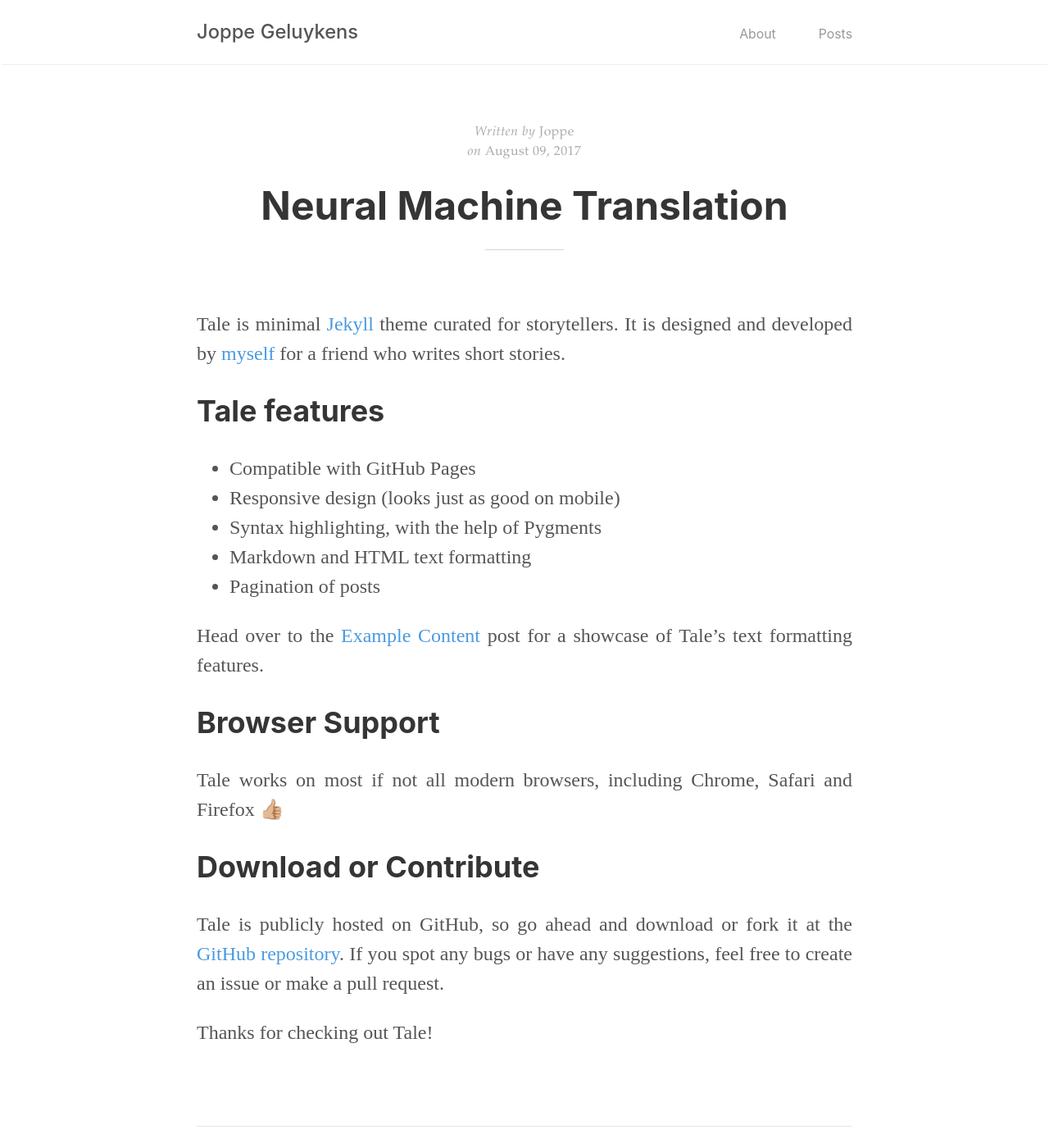
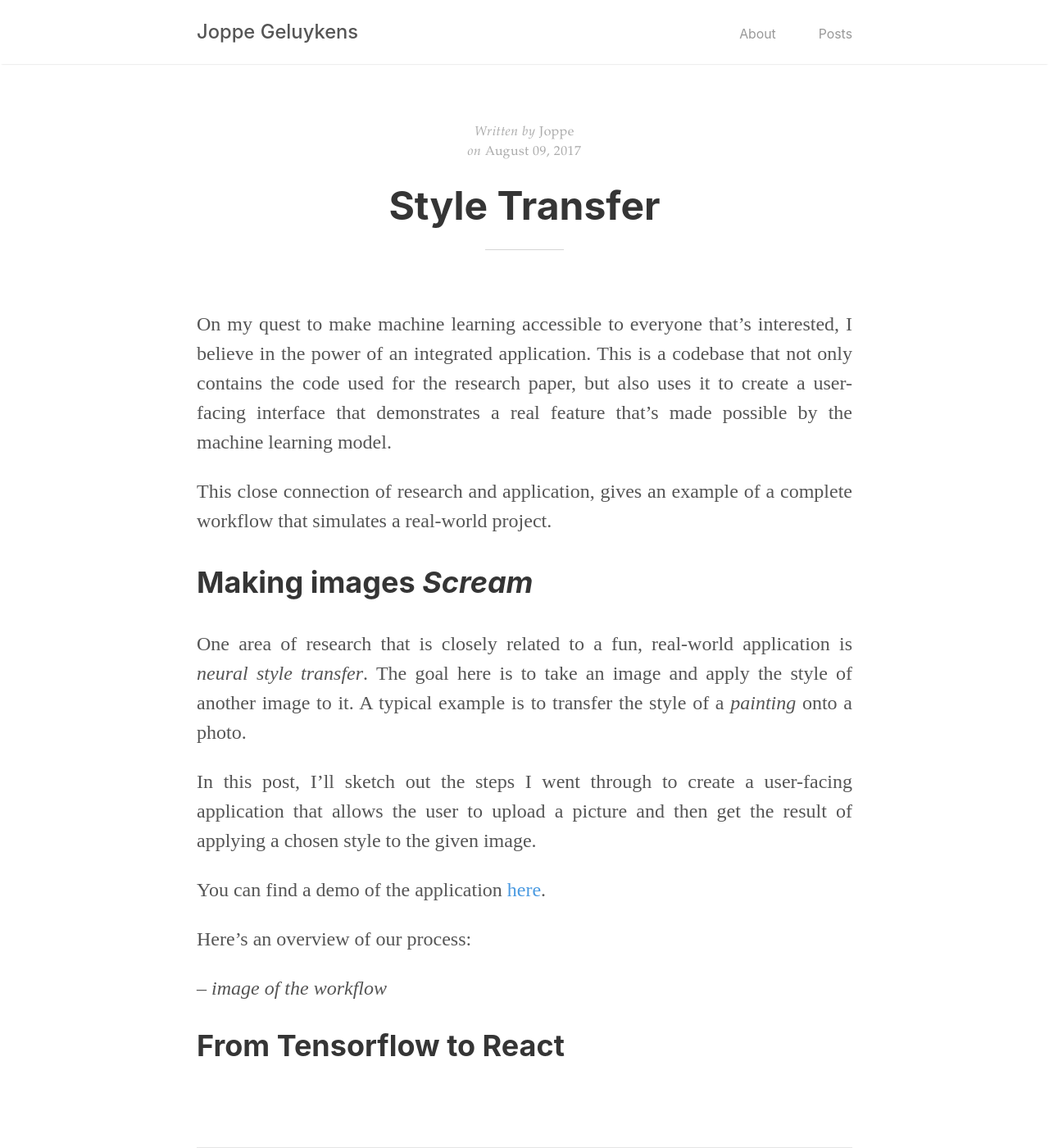
Before and after one commit to jppgks/blog, a Jekyll site: the page built from _posts/2017-08-09-style-transfer-app.md, in a window 1280 px wide and 1400 px high. Shown: the whole window at 82% size. Built offline with Jekyll 4.4.1, drawn with Linux system fonts in a browser that asks for light colours.

Commit message:
feat(style-transfer): add intro

```diff
--- a/_posts/2017-08-09-style-transfer-app.md
+++ b/_posts/2017-08-09-style-transfer-app.md
@@ -1,24 +1,31 @@
 ---
 layout: post
-title:  "Neural Machine Translation"
+title:  "Style Transfer"
 author: "Joppe"
 ---
 
-Tale is minimal [Jekyll](https://jekyllrb.com/) theme curated for storytellers. It is designed and developed by [myself](https://github.com/chesterhow/) for a friend who writes short stories.
+On my quest to make machine learning accessible to everyone that's interested,
+I believe in the power of an integrated application.
+This is a codebase that not only contains the code used for the research paper,
+but also uses it to create a user-facing interface that demonstrates a real feature
+that's made possible by the machine learning model.
 
-## Tale features
-- Compatible with GitHub Pages
-- Responsive design (looks just as good on mobile)
-- Syntax highlighting, with the help of Pygments
-- Markdown and HTML text formatting
-- Pagination of posts
+This close connection of research and application,
+gives an example of a complete workflow that simulates a real-world project.
 
-Head over to the [Example Content]({{ site.url }}/2017-03-16/example-content) post for a showcase of Tale's text formatting features.
+## Making images _Scream_
+One area of research that is closely related to a fun, real-world application is _neural style transfer_.
+The goal here is to take an image and apply the style of another image to it.
+A typical example is to transfer the style of a _painting_ onto a photo.
 
-## Browser Support
-Tale works on most if not all modern browsers, including Chrome, Safari and Firefox 👍🏼
+In this post, I'll sketch out the steps I went through to create a user-facing application
+that allows the user to upload a picture and then get the result of applying a chosen style
+to the given image.
 
-## Download or Contribute
-Tale is publicly hosted on GitHub, so go ahead and download or fork it at the [GitHub repository](https://github.com/chesterhow/tale). If you spot any bugs or have any suggestions, feel free to create an issue or make a pull request.
+You can find a demo of the application [here]().
 
-Thanks for checking out Tale!
+Here's an overview of our process:
+
+-- _image of the workflow_
+
+## From Tensorflow to React
```
